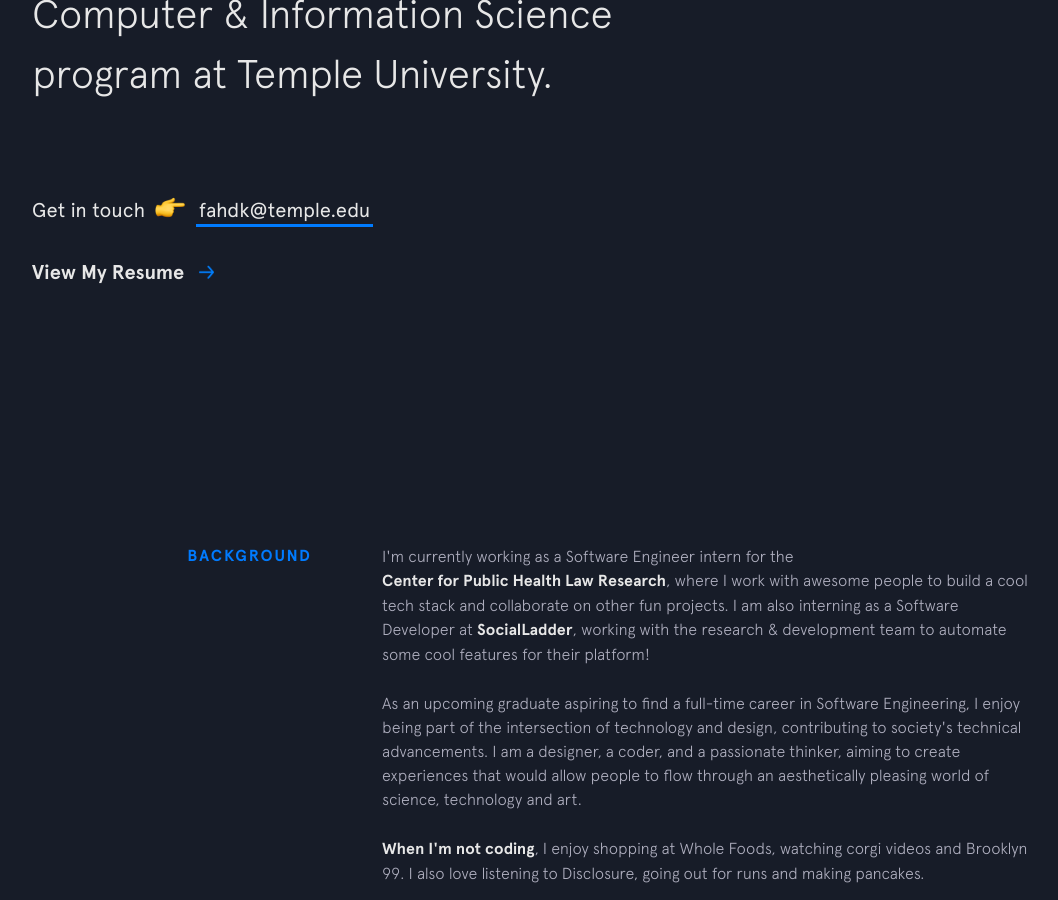
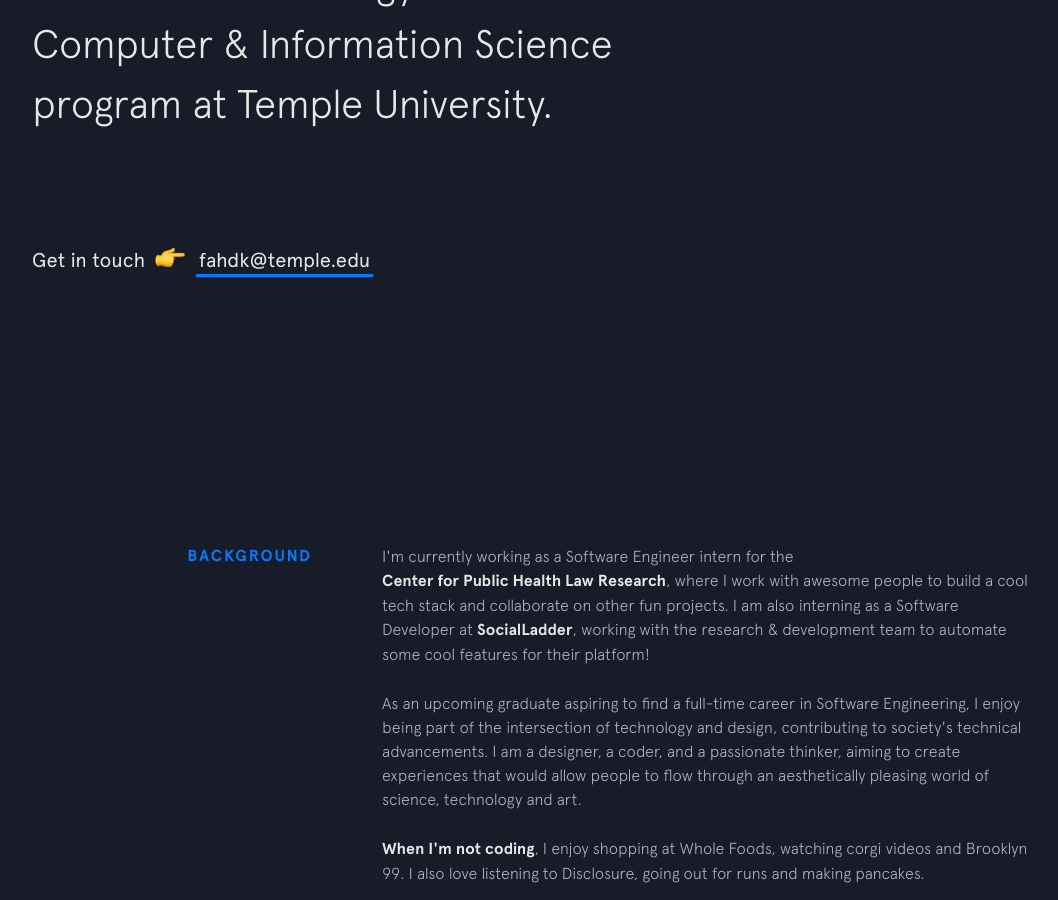
Before and after one commit to Faskyy/FahdK, a Jekyll site: the page built from index.html, in a window 1280 px wide and 900 px high, scrolled down 456 px. Shown: the whole window, without its empty margins (68-1126 px from the left). Built offline with Jekyll 4.4.1, drawn with Linux system fonts in a browser that asks for light colours; nearby versions of some CDN libraries.

Commit message:
removed resume intro

```diff
--- a/_includes/intro.html
+++ b/_includes/intro.html
@@ -13,8 +13,7 @@
     <span>Get in touch </span>
     <span class="emoji pointer"></span>
     <span>
-      <a href="mailto:fahdk@temple.edu" target="_blank" class="highlight-link">fahdk@temple.edu</a><br><br>
-      <a href="{{site.resume}}" target="_blank" class="arrow-link">View My Resume</a>
+      <a href="mailto:fahdk@temple.edu" target="_blank" class="highlight-link">fahdk@temple.edu</a>
 
 
     </span>
```
